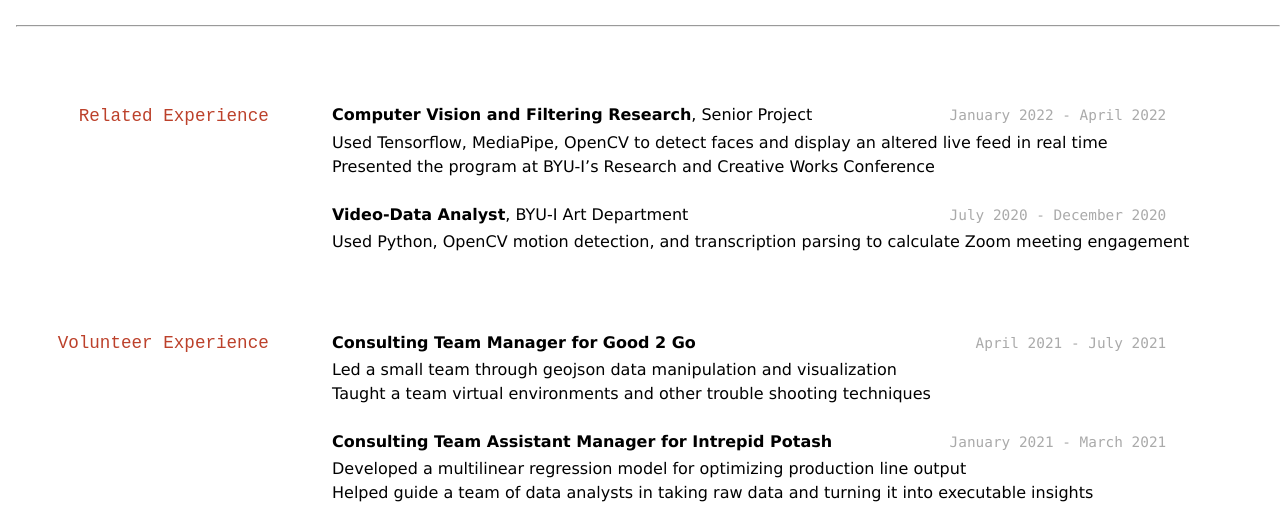
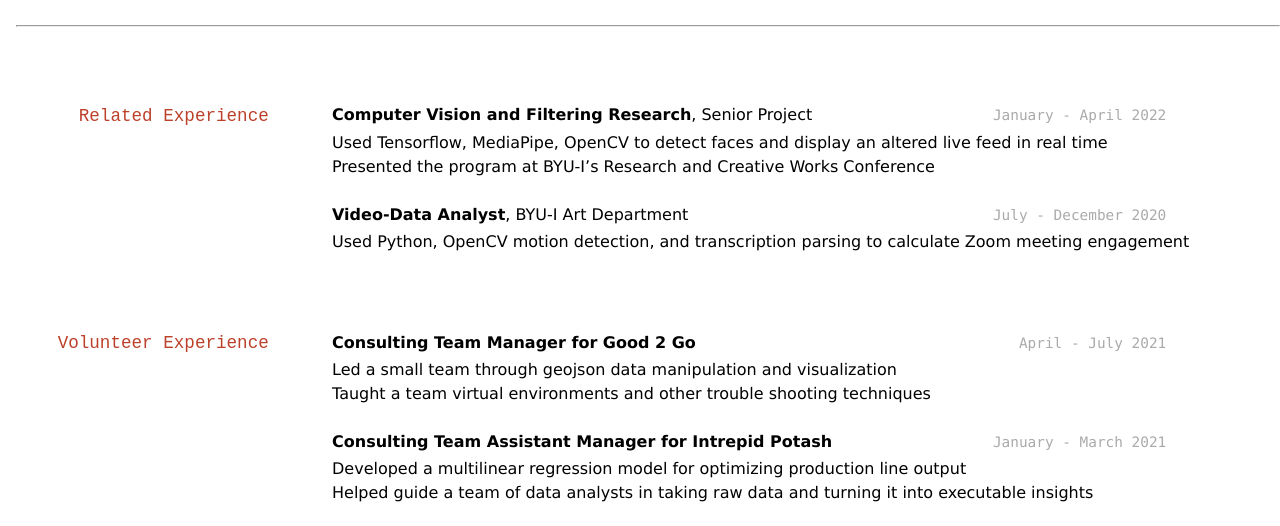
Before and after one commit to BrianGrant-Data/Resume, a Jekyll site: the page built from docs/index.md, in a window 1280 px wide. Shown: the part 715-1241 px from the top of the page. Built offline with Jekyll 4.4.1, drawn with Linux system fonts in a browser that asks for light colours.

Commit message:
Dates
Dates are still being blocked by titles.

```diff
--- a/docs/index.md
+++ b/docs/index.md
@@ -44,22 +44,22 @@ __MATH 119__ - Applied Calculus for Data Analysis
 
 
 ## Related Experience
-`January 2022 - April 2022`
+`January - April 2022`
 __Computer Vision and Filtering Research__, Senior Project
 - Used Tensorflow, MediaPipe, OpenCV to detect faces and display an altered live feed in real time
 - Presented the program at BYU-I's Research and Creative Works Conference
 
-`July 2020 -  December 2020`
+`July - December 2020`
 __Video-Data Analyst__, BYU-I Art Department
 - Used Python, OpenCV motion detection, and transcription parsing to calculate Zoom meeting engagement
 
 ## Volunteer Experience
-`April 2021 - July 2021`
+`April - July 2021`
 __Consulting Team Manager for Good 2 Go__
 - Led a small team through geojson data manipulation and visualization
 - Taught a team virtual environments and other trouble shooting techniques
 
-`January 2021 - March 2021`
+`January - March 2021`
 __Consulting Team Assistant Manager for Intrepid Potash__
 - Developed a multilinear regression model for optimizing production line output
 - Helped guide a team of data analysts in taking raw data and turning it into executable insights
```
